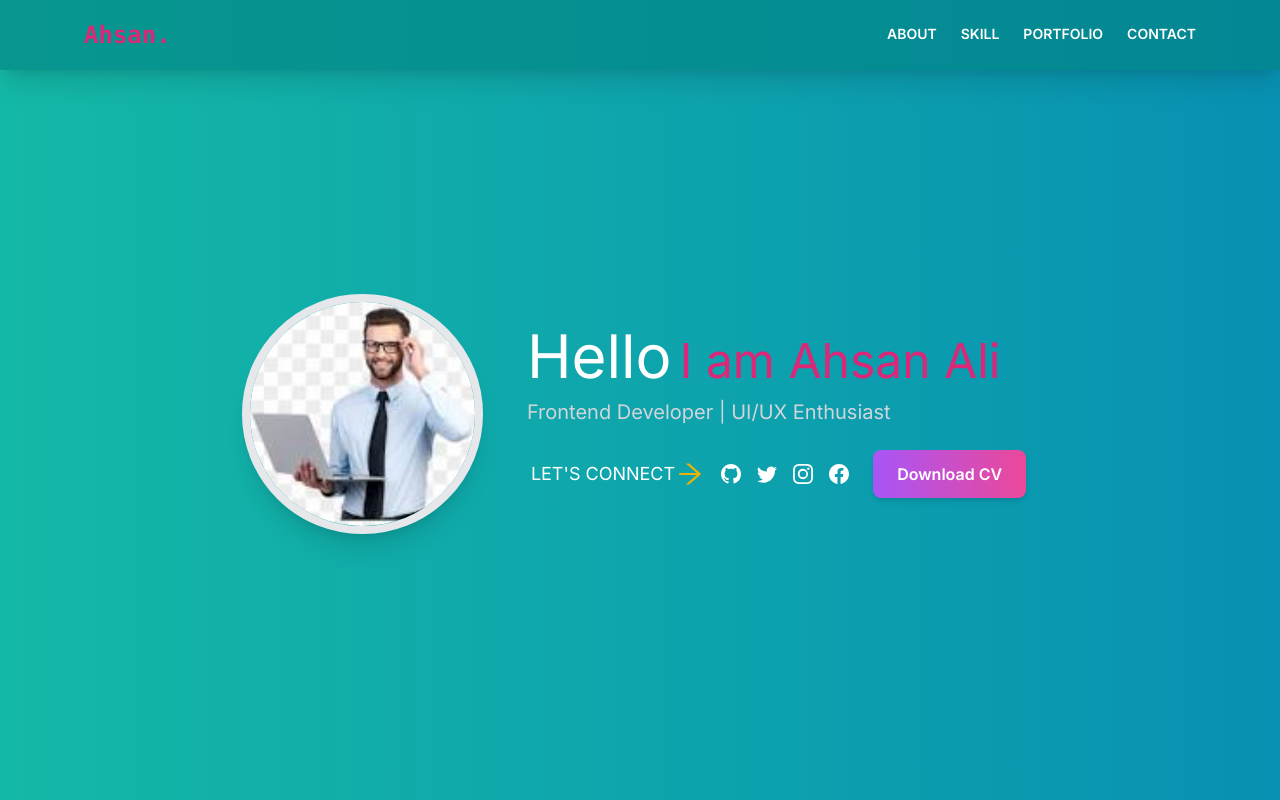
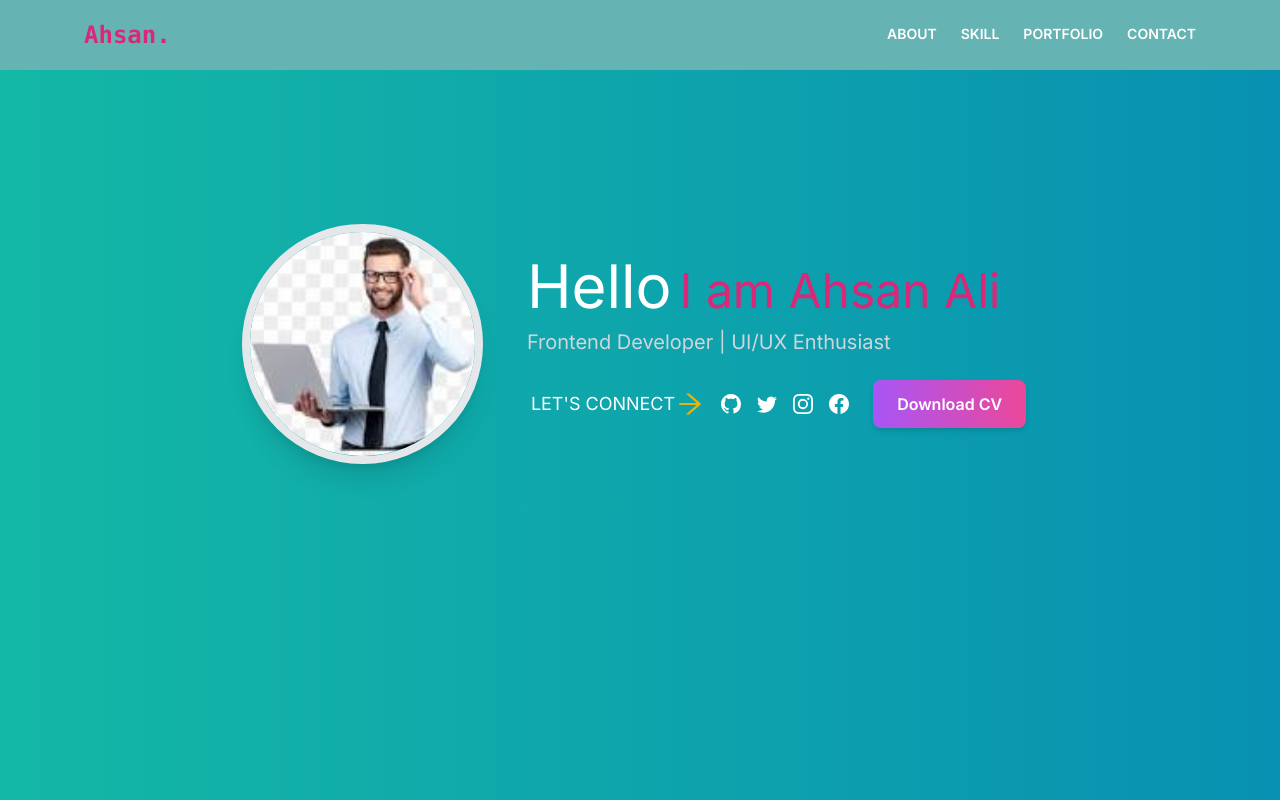
Before and after one commit to ahsanali7893/Portfolio, a Next.js app: page / in a window 1280 px wide. Shown: the top 800 px of the page. Built offline with nearby package versions, Linux system fonts and the light colour scheme.

Commit message:
initial changes

```diff
--- a/src/components/Navbar/page.tsx
+++ b/src/components/Navbar/page.tsx
@@ -1,5 +1,5 @@
 "use client";
-import React, { useState } from "react";
+import React, { useEffect, useState } from "react";
 import { AiOutlineMenu, AiOutlineClose } from "react-icons/ai";
 import Link from "next/link";
 
@@ -10,10 +10,30 @@ const Navbar = () => {
     setMenuOpen(!menuOpen);
   };
 
+  const [hasScrolled, setHasScrolled] = useState(false);
+
+  const handleScroll = () => {
+    if (window.scrollY > 0) {
+      setHasScrolled(true);
+    } else {
+      setHasScrolled(false);
+    }
+  };
+
+  useEffect(() => {
+    window.addEventListener("scroll", handleScroll);
+    return () => {
+      window.removeEventListener("scroll", handleScroll);
+    };
+  }, []);
+
+  const navbarClasses = `fixed w-full h-[70px] opacity-1000 bg-[#66b3b3] z-50 top-0 py-3 sm:py-5 transition-shadow duration-300 ${
+    hasScrolled ? "shadow-md bg-[#66b3b3]" : ""
+  }`;
+
   return (
     <div
-      className="w-full h-[70px] opacity-1000 z-50 top-0 py-3 sm:py-5 shadow-xl sticky "
-      style={{ backgroundColor: "rgba(0, 128, 128, 0.6)" }}
+    className={navbarClasses}
     >
       <div className="container flex items-center h-full w-full 2xl:px-16 justify-between px-5 max-w-6xl mx-auto">
         <div>
```
